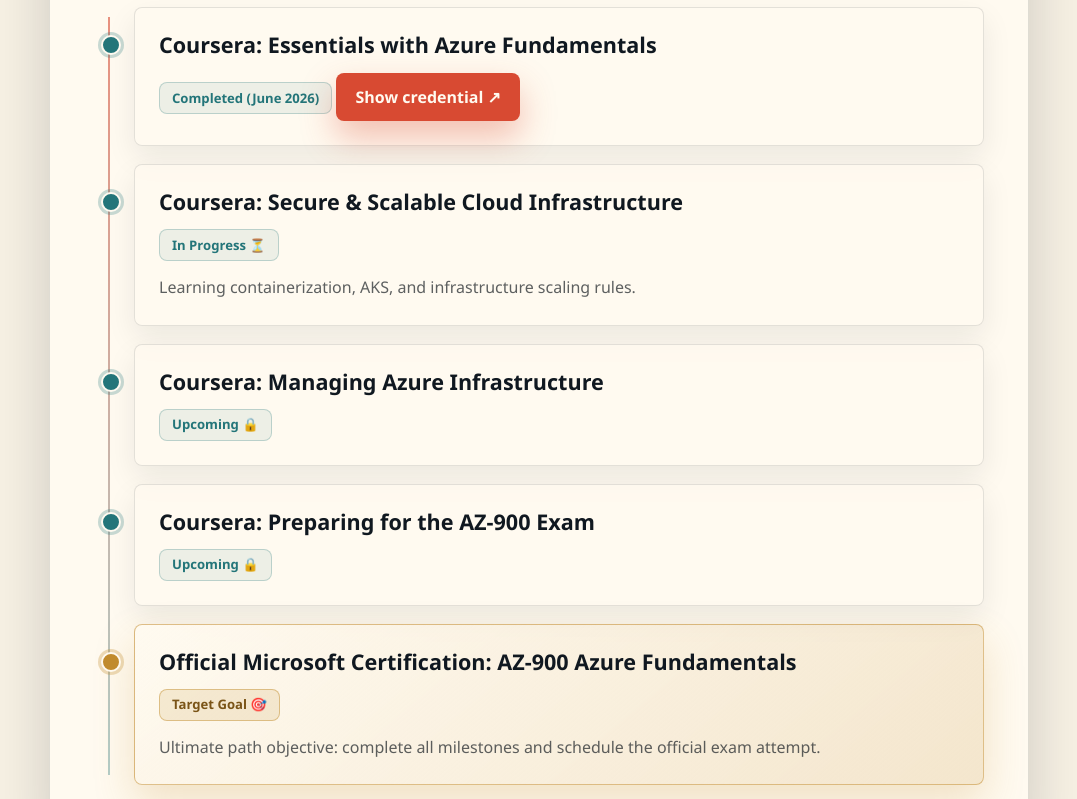
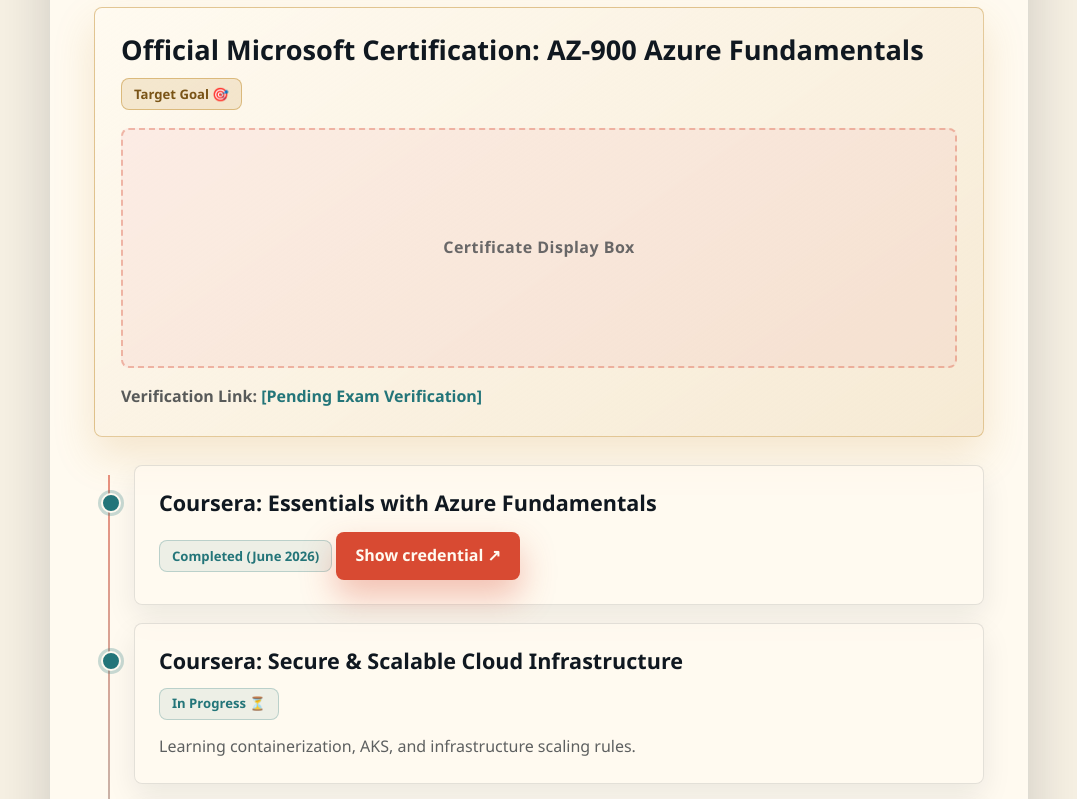
Before and after one commit to Prasad29113004/sakura-portfolio, a website: page azure-fundamentals.html in a window 1280 px wide. Shown: the part 340-1139 px from the top of the page, without its empty margins (101-1178 px from the left). Drawn offline with Linux system fonts and the light colour scheme.

Commit message:
Featured official AZ-900 at the top of roadmap

```diff
--- a/azure-fundamentals.html
+++ b/azure-fundamentals.html
@@ -40,6 +40,67 @@
       max-width: 760px;
       margin: 16px 0 0;
       color: rgba(31, 36, 40, 0.72);
+    }
+
+    .featured-showcase {
+      margin-bottom: 28px;
+      border: 1px solid rgba(193, 139, 45, 0.44);
+      border-radius: 8px;
+      background: linear-gradient(145deg, rgba(255, 250, 240, 0.95), rgba(193, 139, 45, 0.14));
+      box-shadow: 0 18px 42px rgba(193, 139, 45, 0.18);
+      padding: 26px;
+    }
+
+    .featured-header {
+      display: flex;
+      flex-wrap: wrap;
+      align-items: center;
+      justify-content: space-between;
+      gap: 12px;
+    }
+
+    .featured-header h2 {
+      margin: 0;
+      color: var(--sumi);
+      font-size: clamp(1.2rem, 2.4vw, 1.7rem);
+      line-height: 1.2;
+    }
+
+    .featured-badge {
+      display: inline-flex;
+      align-items: center;
+      min-height: 32px;
+      padding: 0 12px;
+      border: 1px solid rgba(193, 139, 45, 0.5);
+      border-radius: 8px;
+      color: #7a5417;
+      background: rgba(193, 139, 45, 0.16);
+      font-size: 0.82rem;
+      font-weight: 900;
+    }
+
+    .certificate-placeholder {
+      min-height: 240px;
+      margin-top: 18px;
+      display: grid;
+      place-items: center;
+      border: 2px dashed rgba(216, 74, 50, 0.35);
+      border-radius: 8px;
+      background: rgba(232, 138, 155, 0.1);
+      color: rgba(16, 24, 32, 0.62);
+      font-weight: 800;
+      letter-spacing: 0.03em;
+      text-align: center;
+    }
+
+    .verification-link {
+      margin: 16px 0 0;
+      color: rgba(31, 36, 40, 0.74);
+      font-weight: 800;
+    }
+
+    .verification-link span {
+      color: var(--teal);
     }
 
     .milestone-list {
@@ -113,23 +174,6 @@
       color: rgba(31, 36, 40, 0.72);
     }
 
-    .milestone-target::before {
-      background: var(--gold);
-      box-shadow: 0 0 0 3px rgba(193, 139, 45, 0.3);
-    }
-
-    .milestone-target .milestone-card {
-      border-color: rgba(193, 139, 45, 0.52);
-      background: linear-gradient(140deg, rgba(255, 250, 240, 0.94), rgba(193, 139, 45, 0.18));
-      box-shadow: 0 18px 40px rgba(193, 139, 45, 0.22);
-    }
-
-    .milestone-target .milestone-meta {
-      color: #7a5417;
-      border-color: rgba(193, 139, 45, 0.46);
-      background: rgba(193, 139, 45, 0.14);
-    }
-
     .credential-link {
       margin-top: 16px;
     }
@@ -163,6 +207,15 @@
         <h1>Cloud Progress Roadmap</h1>
         <p>Tracking coursework, practical cloud skills, and the final certification objective for Azure Fundamentals.</p>
       </header>
+
+      <section class="featured-showcase" aria-label="Featured certification showcase">
+        <div class="featured-header">
+          <h2>Official Microsoft Certification: AZ-900 Azure Fundamentals</h2>
+          <span class="featured-badge">Target Goal 🎯</span>
+        </div>
+        <div class="certificate-placeholder">Certificate Display Box</div>
+        <p class="verification-link">Verification Link: <span>[Pending Exam Verification]</span></p>
+      </section>
 
       <ol class="milestone-list" aria-label="Azure fundamentals milestones">
         <li class="milestone-item">
@@ -200,13 +253,6 @@
           </article>
         </li>
 
-        <li class="milestone-item milestone-target">
-          <article class="milestone-card">
-            <h2>Official Microsoft Certification: AZ-900 Azure Fundamentals</h2>
-            <span class="milestone-meta">Target Goal 🎯</span>
-            <p>Ultimate path objective: complete all milestones and schedule the official exam attempt.</p>
-          </article>
-        </li>
       </ol>
     </div>
   </main>
```
